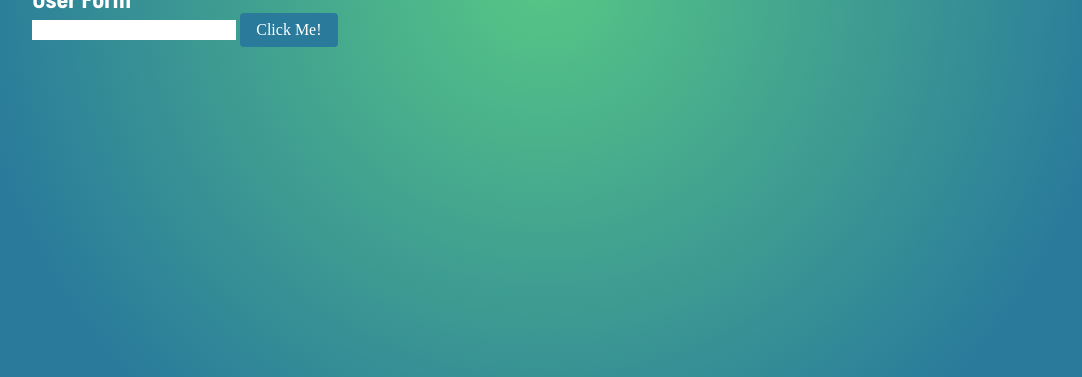
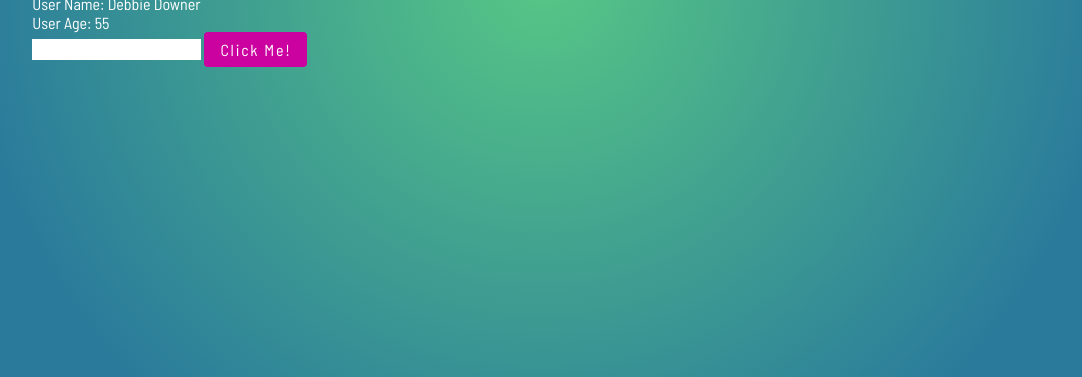
Before and after one commit to JDevDevelops/ts-web-framework, a website with bundled scripts: page index.html in a window 1280 px wide. Shown: the part 423-800 px from the top of the page, without its empty margins (97-1179 px from the left). Built offline with nearby package versions, Linux system fonts and the light colour scheme.

Commit message:
added event bindings

```diff
--- a/src/index.ts
+++ b/src/index.ts
@@ -1,7 +1,8 @@
 import { UserForm } from "./views/UserForm";
+import { User } from "./models/User";
 
-const userForm = new UserForm(
-    document.querySelector('main') as Element
-);
+const user = User.build({ name: 'Debbie Downer', age: 55 });
+
+const userForm = new UserForm(document.querySelector('main') as Element, user);
 
 userForm.render();
--- a/src/styles/style.css
+++ b/src/styles/style.css
@@ -72,6 +72,7 @@ button {
 body {
     background-color: #0066ff;
     background: radial-gradient(circle,rgba(87, 199, 133, 1) 0%, rgba(42, 123, 155, 1) 76%);
+    font-family: "Barlow Semi Condensed", Verdana, Geneva, Tahoma, sans-serif;
     color: #fff;
     height: 100vh;
     display: flex;
@@ -84,7 +85,6 @@ main {
 }
 
 h1, h2, h3 {
-  font-family: "Barlow Semi Condensed", Verdana, Geneva, Tahoma, sans-serif;
 }
 
 h1 {
@@ -94,12 +94,17 @@ h1 {
 }
 
 button {
-  background-color: rgba(42, 123, 155, 1);
+  background-color: rgb(204, 2, 160);
   padding: .5rem 1rem;
   border-radius: .25rem;
+  letter-spacing: .11rem;
 
   &:active {
     scale: 1.01;
     box-shadow: 1px 1px 6px #666;
   }
 }
+
+input {
+  color: #444;
+}
--- a/src/views/UserForm.ts
+++ b/src/views/UserForm.ts
@@ -1,6 +1,8 @@
+import { User } from '../models/User';
+
 export class UserForm {
 
-    constructor(public parent: Element) {}
+    constructor(public parent: Element, public model: User) {}
 
     eventMap(): { [key: string]: () => void} {
         return {
@@ -21,14 +23,17 @@ export class UserForm {
     }
 
     onButtonClick(): void {
-        console.log('Button Clicked!');
+        const input = document.getElementById('userInput') as HTMLInputElement;
+        console.log(`User input: ${input.value}`);
     }
 
     template(): string {
         return `
             <div>
                 <h2>User Form</h2>
-                <input />
+                <div>User Name: ${this.model.get('name')}</div>
+                <div>User Age: ${this.model.get('age')}</div>
+                <input id="userInput" />
                 <button>Click Me!</button>
             </div>
         `;
```
